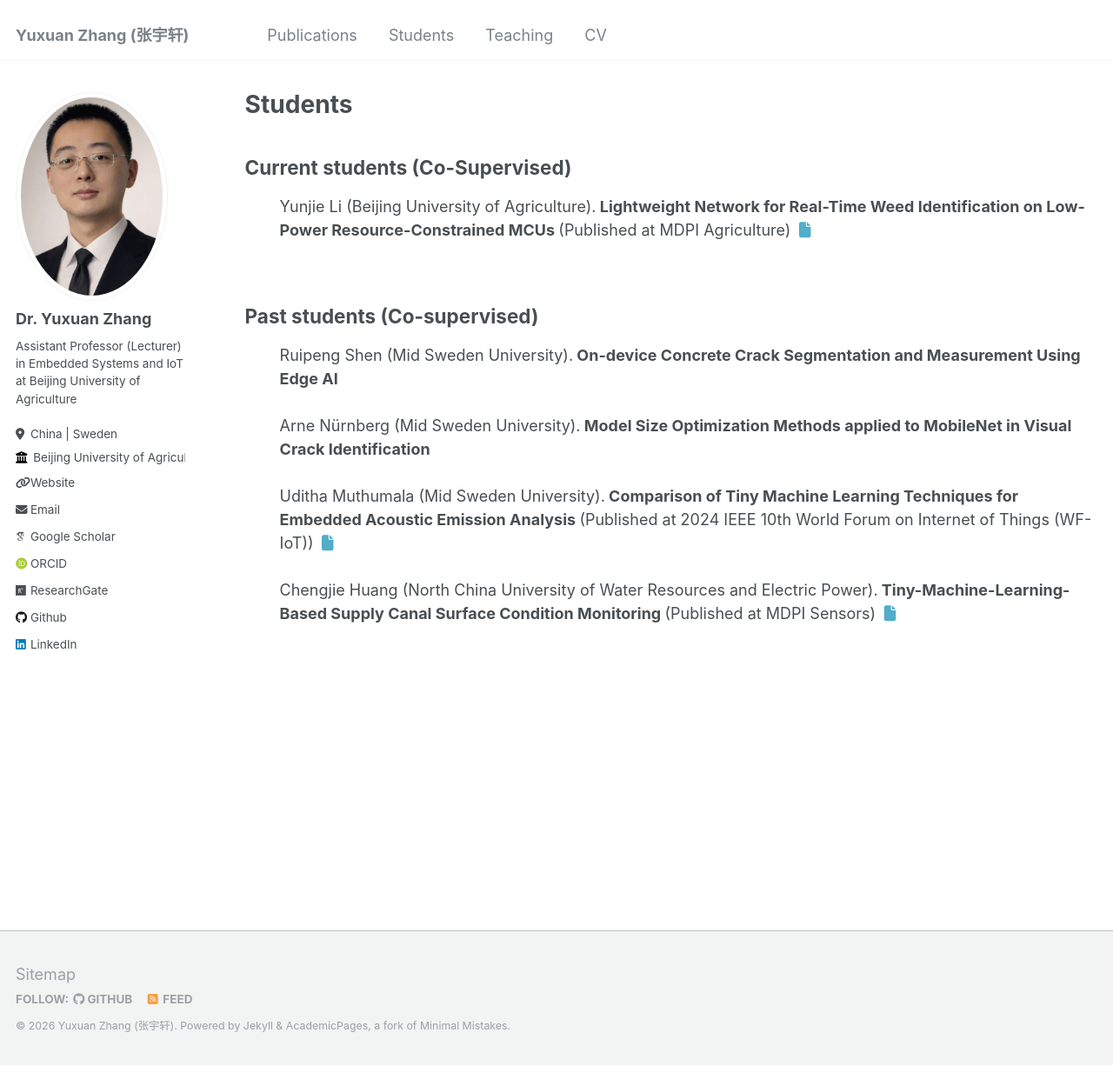
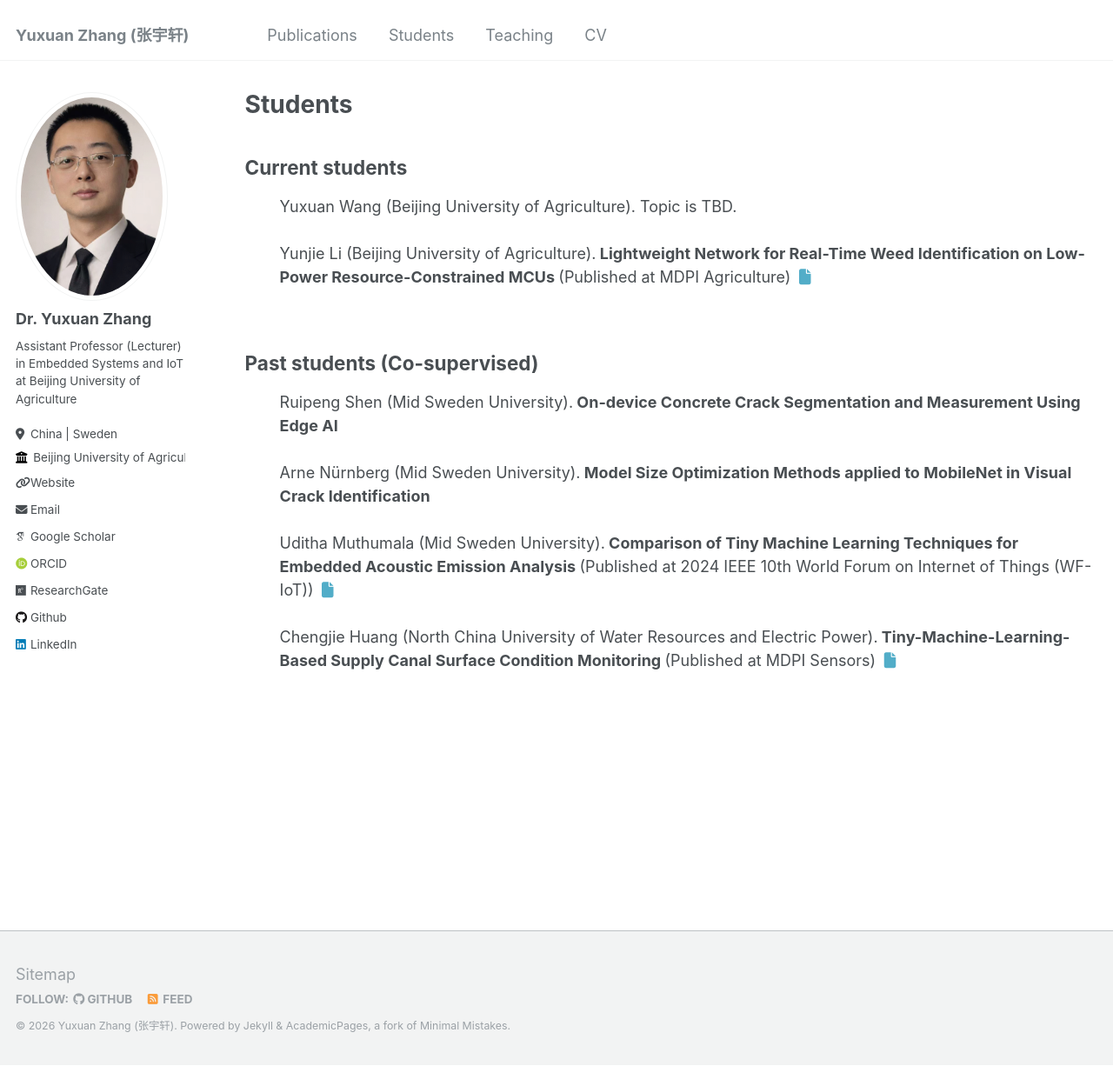
Before and after one commit to YuxuanZhang-96/YuxuanZhang-96.github.io, a Jekyll site: the page built from _pages/students.html, in a window 1280 px wide and 1226 px high. Shown: the whole window at 87% size. Built offline with Jekyll 4.4.1, drawn with Linux system fonts in a browser that asks for light colours; some web fonts are replaced.

Commit message:
Update students.html

```diff
--- a/_pages/students.html
+++ b/_pages/students.html
@@ -6,9 +6,10 @@ author_profile: true
 ---
 
 <h2>
-    Current students (Co-Supervised)
+    Current students
 </h2>
 <ul>
+    Yuxuan Wang (Beijing University of Agriculture). Topic is TBD. <br><br>
     Yunjie Li (Beijing University of Agriculture).<b>  Lightweight Network for Real-Time Weed Identification on Low-Power Resource-Constrained MCUs </b> (Published at MDPI Agriculture) <a href="https://www.mdpi.com/2077-0472/16/10/1086"><i class="fas fa-fw fa-file zoom" aria-hidden="true"> </i></a> <br><br>
 </ul>
 
```
